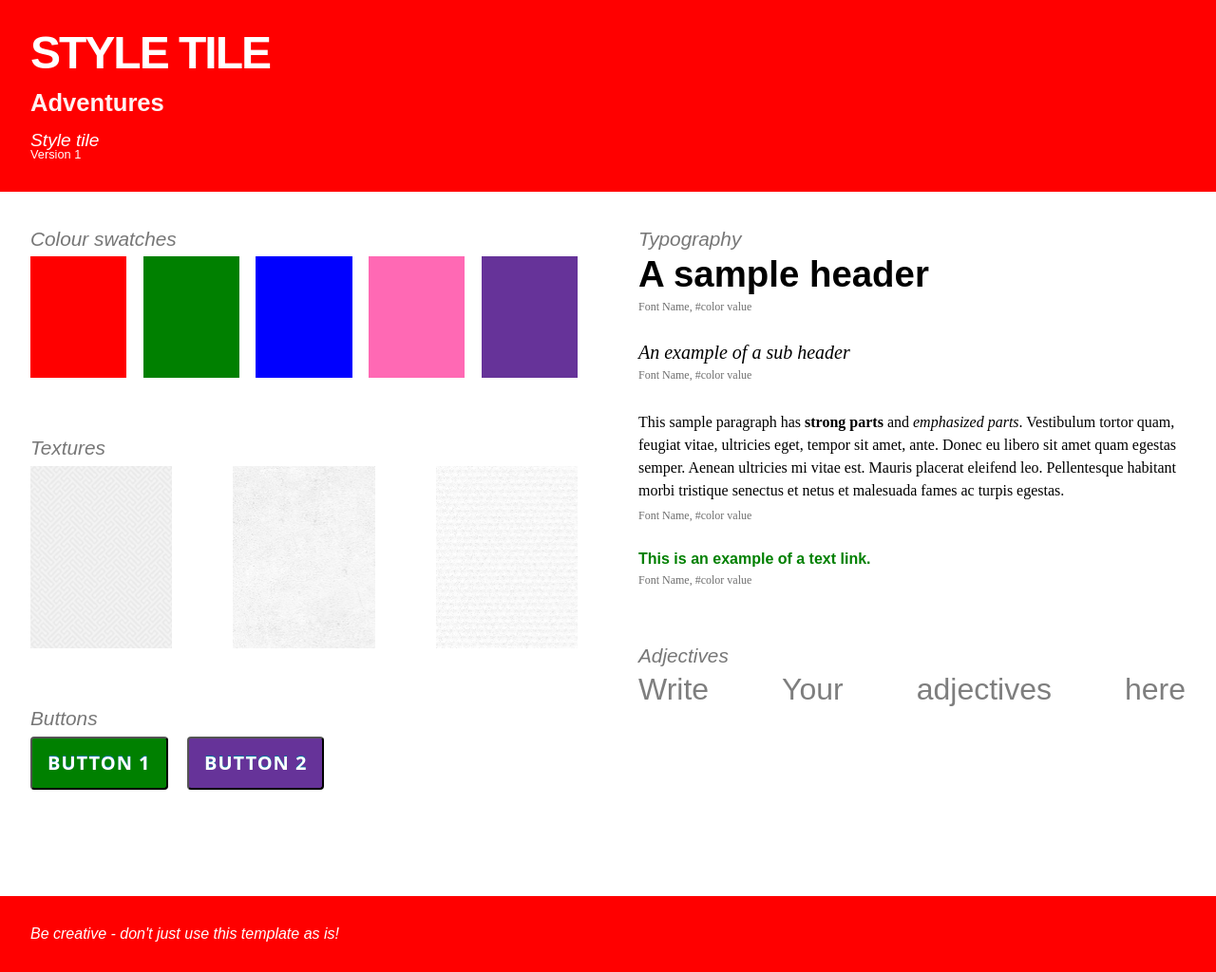
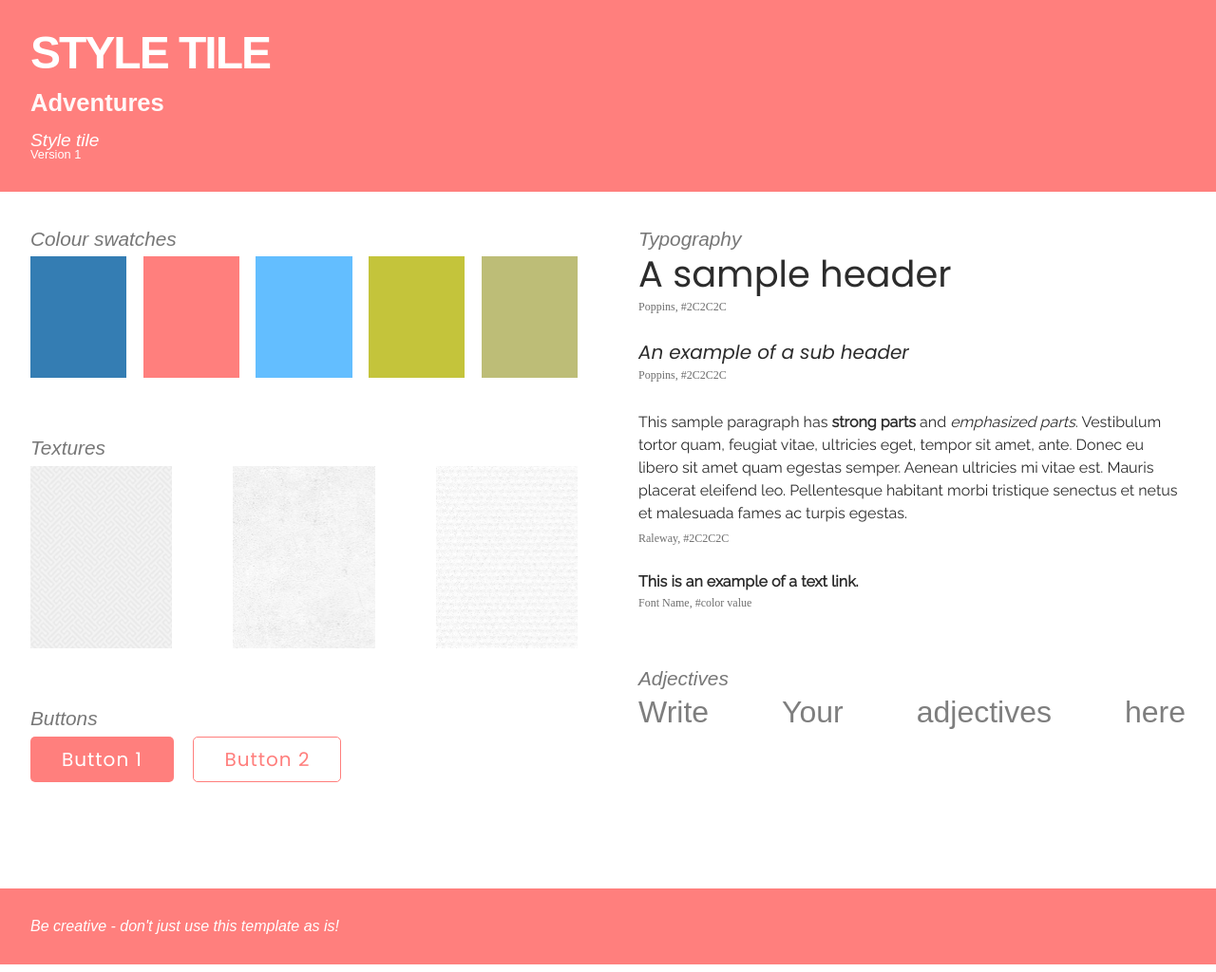
Before and after one commit to Gincb/style-tyle-passion, a plain HTML site: page index.html in a window 1280 px wide. Shown: the whole page at 95% size. Drawn offline with Linux system fonts and the light colour scheme.

Commit message:
colors/typography

```diff
--- a/css/style.css
+++ b/css/style.css
@@ -23,7 +23,7 @@ use the fonts in other ways in the font hierarchy etc. */
 
 /* change these */
 :root {
-  --bg-color: red;
+  --bg-color: #FF7F7D;
   --link-color: green;
   --link-hover-color: blue;
   --color-4: hotpink;
@@ -36,19 +36,8 @@ use the fonts in other ways in the font hierarchy etc. */
   --white-space: 1rem;
 }
 
-button {
-  transition: all 3s;
-}
 a {
   transition: all 3s;
-}
-button:hover {
-  background-color: var(--link-hover-color);
-  transform: scale(3) rotate(40deg);
-}
-
-button:active {
-  background-color: var(--bg-color);
 }
 
 a:hover {
@@ -136,23 +125,23 @@ ul li:last-child {
 }
 
 .color-swatch-1 {
-  background-color: var(--bg-color);
+  background-color: #347DB3;
 }
 
 .color-swatch-2 {
-  background-color: var(--link-color);
+  background-color: #FF7F7D;
 }
 
 .color-swatch-3 {
-  background-color: var(--link-hover-color);
+  background-color: #63BEFF;
 }
 
 .color-swatch-4 {
-  background-color: var(--color-4);
+  background-color: #C4C43B;
 }
 
 .color-swatch-5 {
-  background-color: var(--color-5);
+  background-color: #BDBD77;
 }
 
 .textures li {
@@ -189,23 +178,37 @@ ul li:last-child {
 }
 
 button {
-  padding: 1rem;
-  border-radius: 4px;
-  background: var(--link-color);
+  padding: .8rem 2rem;
+  border-radius: 5px;
+  background: #FF7F7D;
   text-align: center;
   text-decoration: none;
-  font: bold 1.25em/1 "Open Sans", sans-serif;
+  font: 1.25em/1 "Poppins", sans-serif;
   letter-spacing: 1px;
   color: white;
-  text-transform: uppercase;
-  text-shadow: 0px -1px 0px #0374a0;
-  transition: all 0.2s ease;
   cursor: pointer;
   margin: 0 1rem 1rem 0;
+  border: 1px solid transparent;
 }
 
 .secondary-button {
-  background: var(--color-5);
+  background: white;
+  border: 1px solid #FF7F7D;
+  color: #FF7F7D;
+}
+
+.primary-button:hover {
+  background: white;
+  border: 1px solid #FF7F7D;
+  color: #FF7F7D;
+  transition: ease-in 0.3s;
+}
+
+.secondary-button:hover {
+  background: #FF7F7D;
+  border: 1px solid transparent;
+  color: white;
+  transition: ease-in 0.3s;
 }
 
 button:focus,
@@ -216,22 +219,22 @@ button:focus-within {
 }
 
 .typography-main {
-  color: var(--main-text-color);
+  color: #2C2C2C;
 }
 
 .h1-sample {
+  font-family: 'Poppins', sans-serif;
   font-size: 2.4rem;
-  font-weight: bold;
 }
 
 .h2-sample {
-  font-family: var(--secondary-font);
+  font-family: 'Poppins', sans-serif;
   font-style: italic;
   font-size: 1.25rem;
 }
 
 p.typography-sample {
-  font-family: var(--secondary-font);
+  font-family: 'Raleway', sans-serif;
   line-height: 1.5;
   max-width: 960px;
 }
@@ -245,8 +248,8 @@ em {
 }
 
 a {
-  font-family: var(--primary-font);
-  color: var(--link-color);
+  font-family: 'Raleway', sans-serif;
+  color: #2C2C2C;
   font-weight: bold;
   text-decoration: none;
   transition: all 0.2s;
--- a/index.html
+++ b/index.html
@@ -6,6 +6,8 @@
     <title>Style Tiles with CSS</title>
     <link rel="stylesheet" href="css/reset.css" />
     <link rel="stylesheet" href="css/style.css" />
+    <link href="https://fonts.googleapis.com/css?family=Poppins:400,400i&display=swap" rel="stylesheet">
+    <link href="https://fonts.googleapis.com/css?family=Raleway&display=swap" rel="stylesheet">
   </head>
 
   <body>
@@ -53,13 +55,13 @@
           <h3 class="section-heading">Typography</h3>
           <h1 class="h1-sample">A sample header</h1>
           <p class="font-details-h1">
-            <span class="font-name">Font Name</span>,
-            <span class="font-color">#color value</span>
+            <span class="font-name">Poppins</span>,
+            <span class="font-color">#2C2C2C</span>
           </p>
           <h2 class="h2-sample">An example of a sub header</h2>
           <p class="font-details-h2">
-            <span class="font-name">Font Name</span>,
-            <span class="font-color">#color value</span>
+            <span class="font-name">Poppins</span>,
+            <span class="font-color">#2C2C2C</span>
           </p>
           <p class="typography-sample">
             This sample paragraph has <strong>strong parts</strong> and
@@ -70,8 +72,8 @@
             netus et malesuada fames ac turpis egestas.
           </p>
           <p class="font-details-p">
-            <span class="font-name">Font Name</span>,
-            <span class="font-color">#color value</span>
+            <span class="font-name">Raleway</span>,
+            <span class="font-color">#2C2C2C</span>
           </p>
           <a href="#" class="typography-sample"
             >This is an example of a text link.</a
```
